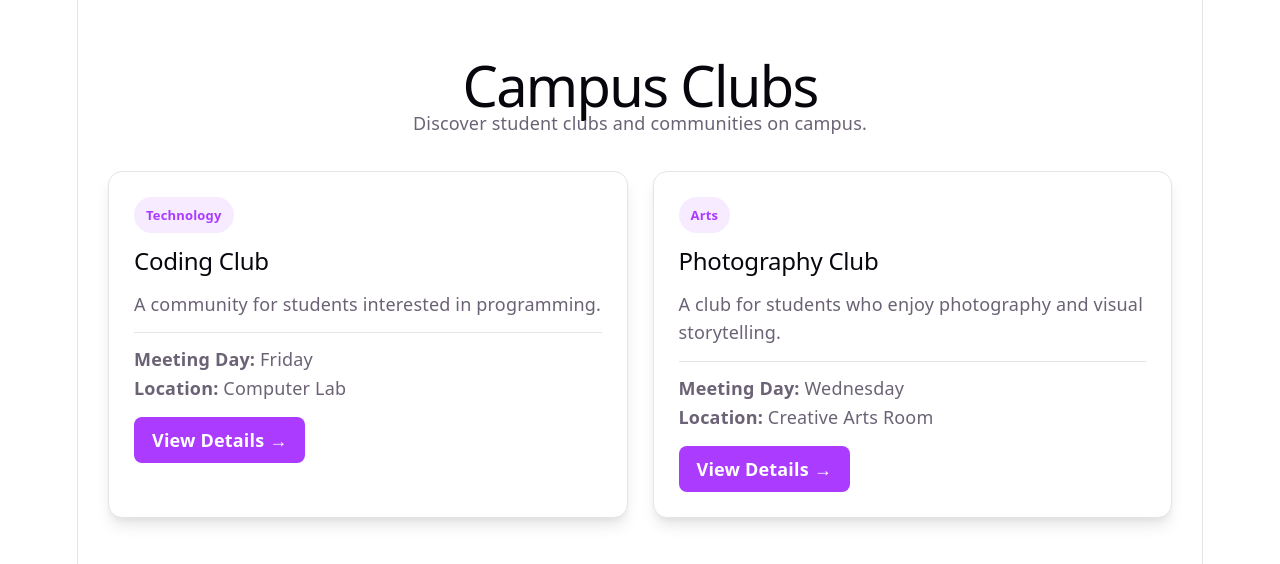
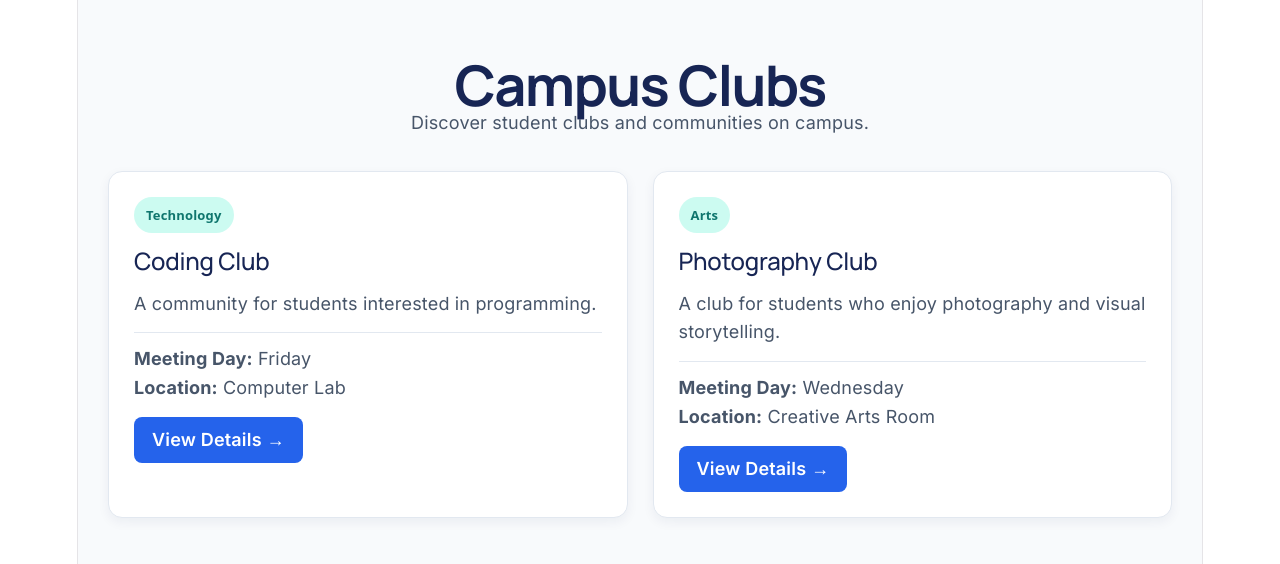
Before and after one commit to junekwamboka252/campus-connect, a React (Vite) app: page /clubs in a window 1280 px wide. Shown: the top 564 px of the page. Built offline with nearby package versions, Linux system fonts and the light colour scheme; data requests are answered from the project's data file.

Commit message:
Update clubs pages to match campus design system

```diff
--- a/src/pages/Clubs.css
+++ b/src/pages/Clubs.css
@@ -1,16 +1,23 @@
-
+@import url('https://fonts.googleapis.com/css2?family=Inter:wght@400;500;600;700&family=Manrope:wght@400;500;600;700;800&display=swap');
 /* Clubs Catalogue */
 .clubs-page {
   padding: 40px 30px;
+  background: #F8FAFC;
+  color: #172554;
+  min-height: 100vh;
 }
 
 .clubs-page > h1 {
   margin-bottom: 12px;
+  color: #172554;
+  font-family: 'Manrope', sans-serif;
+  font-weight: 700;
 }
 
 .clubs-page > p {
-  color: var(--text);
+  color: #475569;
   margin-bottom: 35px;
+  font-family: 'Inter', sans-serif;
 }
 
 .clubs-container {
@@ -22,16 +29,17 @@
 
 /* Individual Club Card */
 .club-card {
-  background: var(--bg);
-  border: 1px solid var(--border);
+  background: #FFFFFF;
+  border: 1px solid #E2E8F0;
   border-radius: 14px;
   padding: 25px;
-  box-shadow: var(--shadow);
+  box-shadow: 0 4px 12px rgba(23, 37, 84, 0.06);
   transition: transform 0.3s ease, box-shadow 0.3s ease;
 }
 
 .club-card:hover {
-  transform: translateY(-6px);
+  transform: translateY(-5px);
+  box-shadow: 0 8px 20px rgba(23, 37, 84, 0.12);
 }
 
 .club-card-content {
@@ -45,39 +53,44 @@
   width: fit-content;
   padding: 5px 12px;
   border-radius: 20px;
-  color: var(--accent);
-  background: var(--accent-bg);
+  color: #0F766E;
+  background: #CCFBF1;
   font-size: 13px;
   font-weight: 600;
 }
 
 .club-card h2 {
   margin: 0;
+  color: #172554;
+  font-family: 'Manrope', sans-serif;
 }
 
 .club-card p {
+  color: #475569;
   line-height: 1.6;
+  font-family: 'Inter', sans-serif;
 }
 
 .club-info {
-  border-top: 1px solid var(--border);
+  border-top: 1px solid #E2E8F0;
   padding-top: 12px;
 }
 
 .club-details-link {
   display: inline-block;
   width: fit-content;
-  color: white;
-  background: var(--accent);
+  color: #FFFFFF;
+  background: #2563EB;
   padding: 10px 18px;
   border-radius: 8px;
   text-decoration: none;
   font-weight: 600;
-  transition: opacity 0.3s ease;
+  font-family: 'Inter', sans-serif;
+  transition: background 0.3s ease;
 }
 
 .club-details-link:hover {
-  opacity: 0.8;
+  background: #1D4ED8;
 }
 
 /* Club Details Page */
@@ -85,19 +98,25 @@
   max-width: 750px;
   margin: 50px auto;
   padding: 35px;
+  background: #FFFFFF;
+  color: #172554;
   text-align: left;
-  border: 1px solid var(--border);
+  border: 1px solid #E2E8F0;
   border-radius: 14px;
-  box-shadow: var(--shadow);
+  box-shadow: 0 4px 12px rgba(23, 37, 84, 0.06);
 }
 
 .club-details h1 {
   margin-top: 0;
+  color: #172554;
+  font-family: 'Manrope', sans-serif;
 }
 
 .club-details p {
   margin-bottom: 18px;
   line-height: 1.7;
+  color: #475569;
+  font-family: 'Inter', sans-serif;
 }
 
 /* Responsive Design */
```
